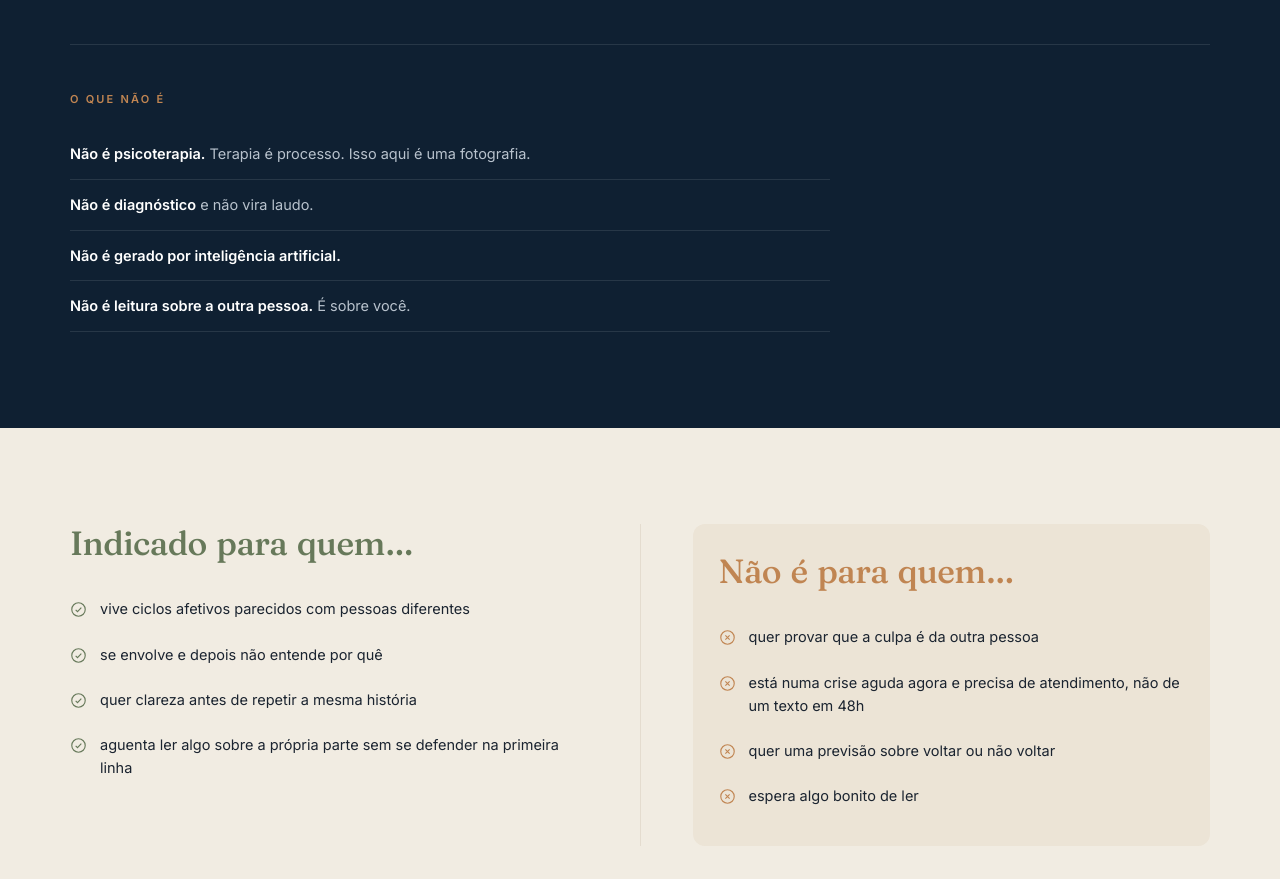
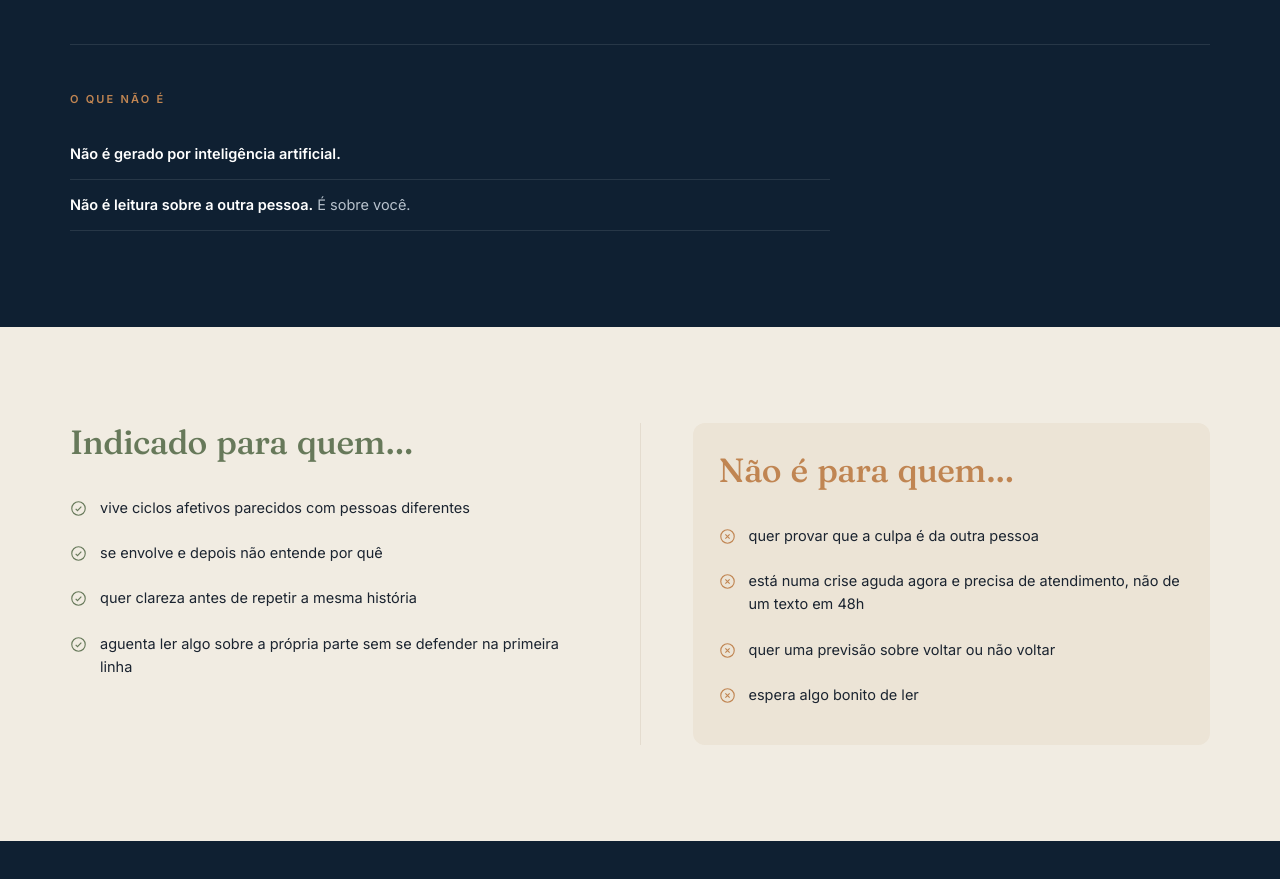
Before and after one commit to DCiriani/Protocolo-Ponto-Cego, a Next.js app: page / in a window 1280 px wide. Shown: the part 4260-5139 px from the top of the page. Built offline with nearby package versions, Linux system fonts and the light colour scheme; a web font is replaced by a local one.

Commit message:
Remove itens sobre diagnostico e psicoterapia da secao

```diff
--- a/components/sections/Transformations.tsx
+++ b/components/sections/Transformations.tsx
@@ -53,13 +53,6 @@
           <span className={styles.eyebrow}>O que não é</span>
           <ul className={styles.nlist}>
             <li>
-              <b>Não é psicoterapia.</b> Terapia é processo. Isso aqui é uma
-              fotografia.
-            </li>
-            <li>
-              <b>Não é diagnóstico</b> e não vira laudo.
-            </li>
-            <li>
               <b>Não é gerado por inteligência artificial.</b>
             </li>
             <li>
```
